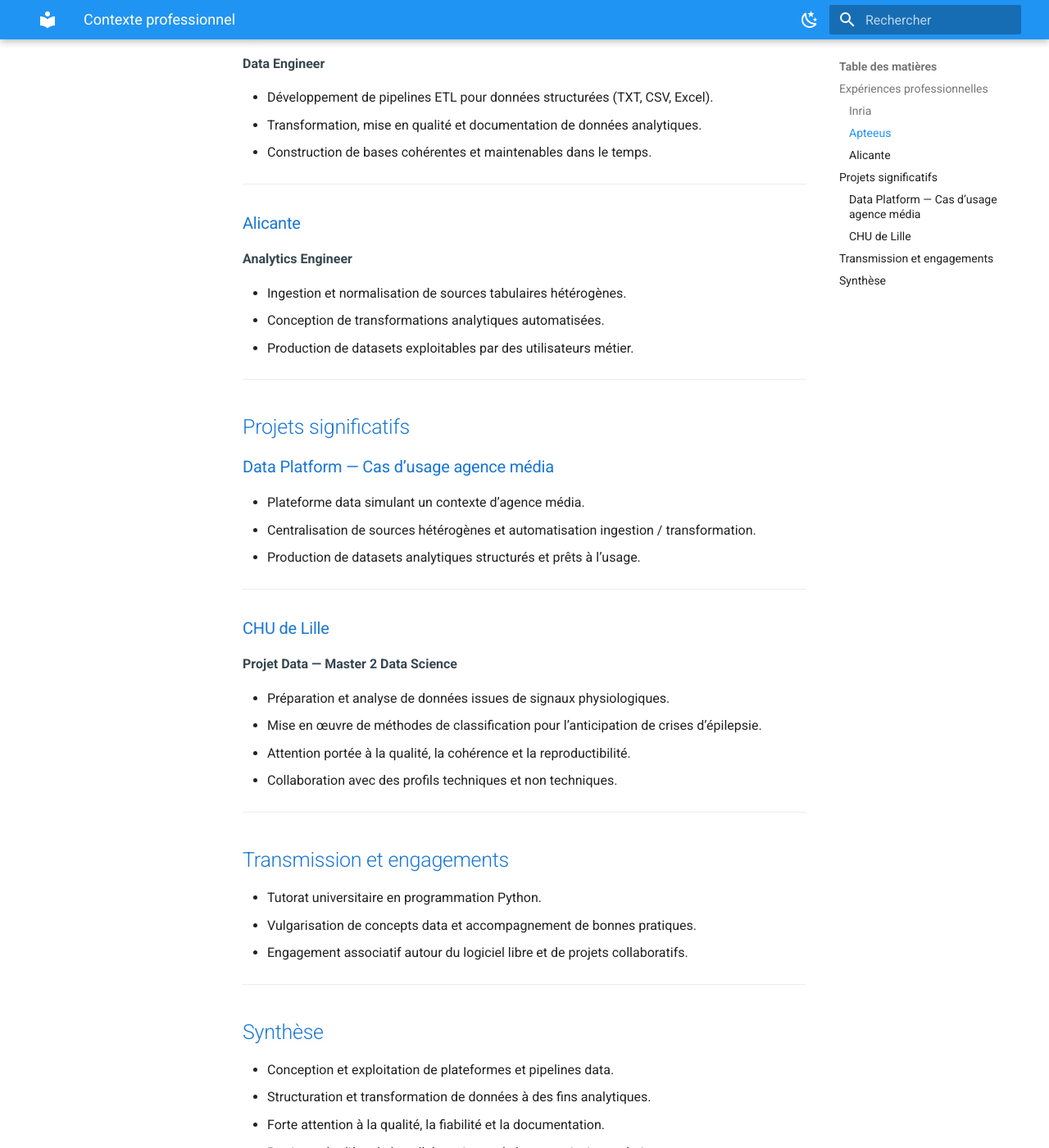
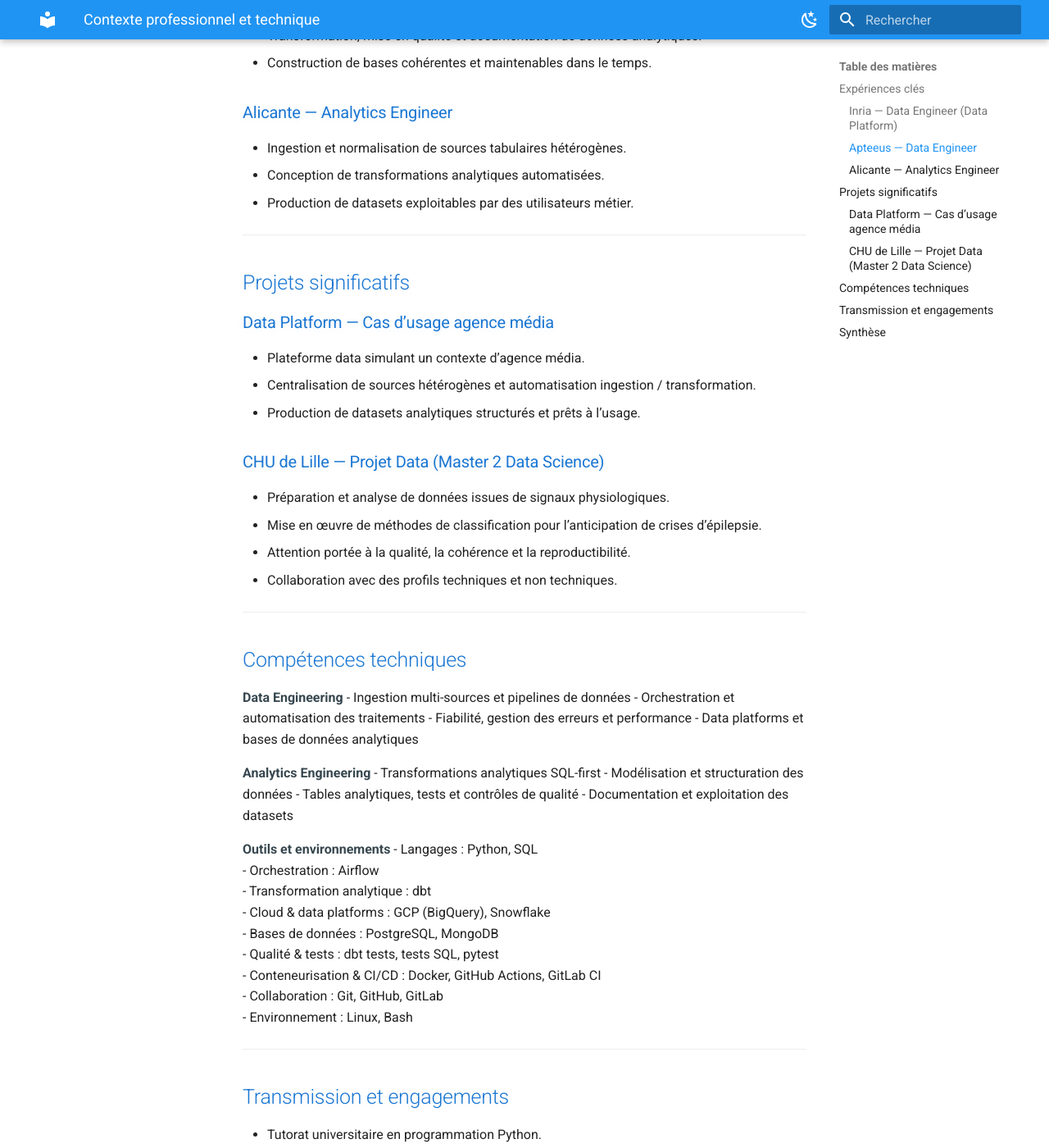
Before and after one commit to y-ikli/portfolio, an MkDocs documentation site: the page built from docs/experiences.md, in a window 1280 px wide and 1400 px high, scrolled down 726 px. Shown: the whole window at 82% size. Built offline with MkDocs 1.6.1 and Material for MkDocs 9.7.7, drawn with Linux system fonts in a browser that asks for light colours; some of the changed text lies outside the part shown.

Commit message:
Fusion experiences and  competences

```diff
--- a/docs/competences.md
+++ /dev/null
@@ -1,50 +0,0 @@
-<h1 style="color:#fb8c00;font-weight:700;">Compétences</h1>
-
-Mon profil couvre à la fois les dimensions **Data Engineering** et **Analytics Engineering**.
-Cette double compétence me permet d’intervenir sur l’ensemble du cycle de vie de la donnée, depuis l’ingestion jusqu’à la mise à disposition de jeux de données exploitables.
-
----
-
-## Compétences techniques
-
-### Data Engineering
-- Pipelines de données
-- Ingestion multi-sources
-- Orchestration des traitements
-- Bases de données analytiques
-- Gestion des erreurs et reprises
-- Performance et fiabilité
-
-### Analytics Engineering
-- Transformations analytiques
-- Modélisation des données
-- Tables analytiques
-- Tests et contrôles de données
-- Documentation des modèles
-- Exploitation des données
-
----
-
-## Soft skills
-
-- **Sens des responsabilités**
-  Habitude de travailler dans des environnements où la fiabilité, la confidentialité et la qualité sont essentielles.
-
-- **Approche pédagogique**
-  Capacité à transmettre, documenter et accompagner, acquise notamment par des expériences d’enseignement et de mentorat.
-
-- **Autonomie et engagement**
-  Implication forte dans les projets, avec une attention particulière portée à leur maintenabilité et à leur évolution dans le temps.
----
-## Outils et environnements
-
-- **Systèmes et environnement** : Linux, ligne de commande, Bash
-- **Langages** : Python, SQL
-- **Orchestration et automatisation** : Airflow
-- **Transformation analytique** : dbt
-- **Cloud et data platforms** : GCP (BigQuery), Snowflake
-- **Bases de données** : PostgreSQL, MongoDB
-- **Qualité et tests** : tests SQL, dbt tests, pytest
-- **Conteneurisation** : Docker
-- **Intégration continue** : GitHub Actions, GitLab CI
-- **Contrôle de version et collaboration** : Git, GitHub, GitLab
--- a/docs/experiences.md
+++ b/docs/experiences.md
@@ -1,34 +1,24 @@
-# Contexte professionnel
+# Contexte professionnel et technique
 
 Cette page apporte un **complément de contexte** au portfolio.
-Elle synthétise mon parcours sous l’angle de la **construction de plateformes et pipelines data** et de la **mise à disposition de données fiables pour des usages analytiques**, dans une logique **Data Engineer / Analytics Engineer**.
+Elle synthétise mon parcours et mes compétences sous l’angle de la **conception de plateformes data**, de la **construction de pipelines fiables** et de la **production de données analytiques exploitables**, dans une logique **Data Engineer / Analytics Engineer**.
 
 ---
 
-## Expériences professionnelles
+## Expériences clés
 
-### Inria
-**Data Engineer — Data Platform**
-
+### Inria — Data Engineer (Data Platform)
 - Conception et évolution d’une data platform cloud orientée production.
 - Développement de pipelines Python / SQL avec tests, documentation et contrôles de cohérence.
 - Structuration de datasets analytiques utilisés par des équipes internes.
 - Collaboration avec des profils data et techniques pour garantir stabilité et exploitabilité.
 
----
-
-### Apteeus
-**Data Engineer**
-
+### Apteeus — Data Engineer
 - Développement de pipelines ETL pour données structurées (TXT, CSV, Excel).
 - Transformation, mise en qualité et documentation de données analytiques.
 - Construction de bases cohérentes et maintenables dans le temps.
 
----
-
-### Alicante
-**Analytics Engineer**
-
+### Alicante — Analytics Engineer
 - Ingestion et normalisation de sources tabulaires hétérogènes.
 - Conception de transformations analytiques automatisées.
 - Production de datasets exploitables par des utilisateurs métier.
@@ -38,20 +28,42 @@
 ## Projets significatifs
 
 ### Data Platform — Cas d’usage agence média
-
 - Plateforme data simulant un contexte d’agence média.
 - Centralisation de sources hétérogènes et automatisation ingestion / transformation.
 - Production de datasets analytiques structurés et prêts à l’usage.
 
----
-
-### CHU de Lille
-**Projet Data — Master 2 Data Science**
-
+### CHU de Lille — Projet Data (Master 2 Data Science)
 - Préparation et analyse de données issues de signaux physiologiques.
 - Mise en œuvre de méthodes de classification pour l’anticipation de crises d’épilepsie.
 - Attention portée à la qualité, la cohérence et la reproductibilité.
 - Collaboration avec des profils techniques et non techniques.
+
+---
+
+## Compétences techniques
+
+**Data Engineering**
+- Ingestion multi-sources et pipelines de données
+- Orchestration et automatisation des traitements
+- Fiabilité, gestion des erreurs et performance
+- Data platforms et bases de données analytiques
+
+**Analytics Engineering**
+- Transformations analytiques SQL-first
+- Modélisation et structuration des données
+- Tables analytiques, tests et contrôles de qualité
+- Documentation et exploitation des datasets
+
+**Outils et environnements**
+- Langages : Python, SQL
+- Orchestration : Airflow
+- Transformation analytique : dbt
+- Cloud & data platforms : GCP (BigQuery), Snowflake
+- Bases de données : PostgreSQL, MongoDB
+- Qualité & tests : dbt tests, tests SQL, pytest
+- Conteneurisation & CI/CD : Docker, GitHub Actions, GitLab CI
+- Collaboration : Git, GitHub, GitLab
+- Environnement : Linux, Bash
 
 ---
 
--- a/docs/index.md
+++ b/docs/index.md
@@ -64,5 +64,5 @@
 ---
 
 <div style="font-size:0.9em; opacity:0.75;">
-Contexte professionnel détaillé : <a href="experiences/">consulter</a>
+Contexte professionnel et technique : <a href="experiences/">consulter</a>
 </div>
```
Also changed, not shown: site/404.html, site/competences/index.html, site/experiences/index.html, site/index.html, site/projets/index.html, site/search/search_index.json, 1 other file.
